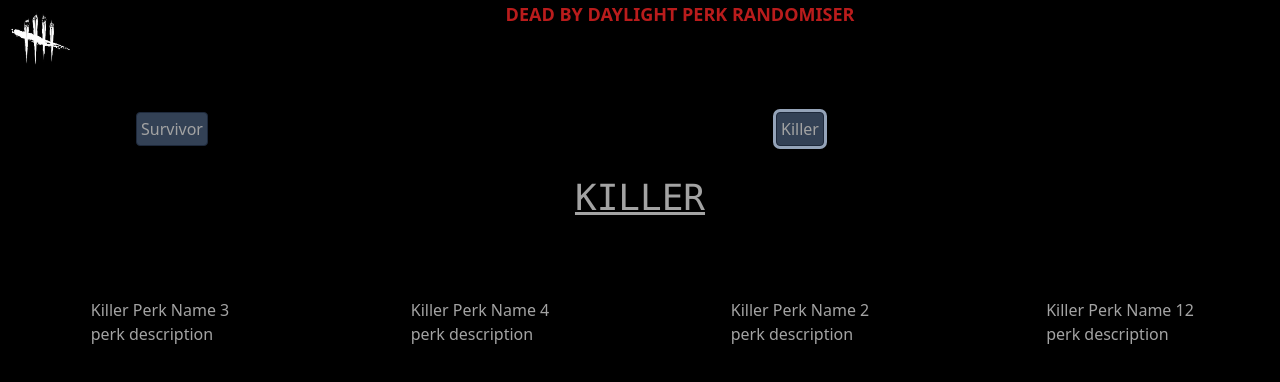
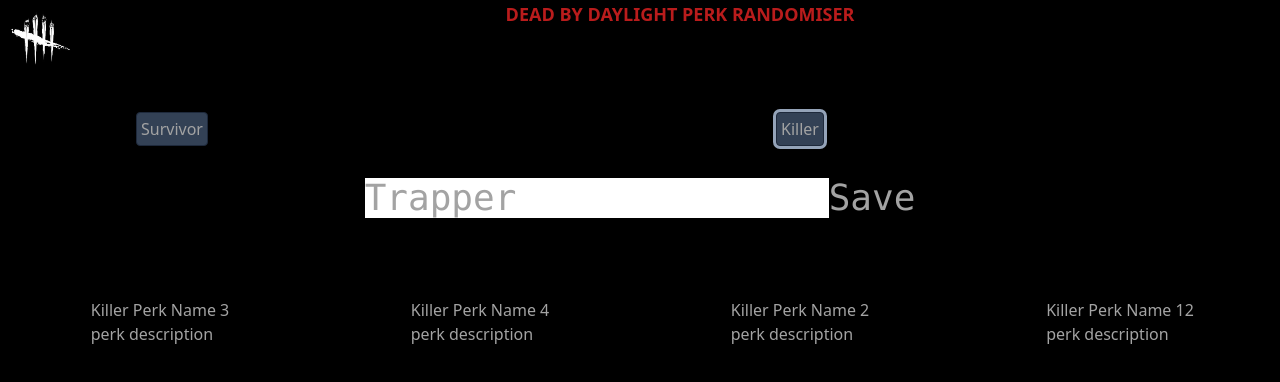
Before and after one commit to MutlucanOzcan/proje, a React (Vite) app: page / in a window 1280 px wide. Both pictures are taken after a click on the button "Killer". Shown: the top 382 px of the page. Built offline with nearby package versions, Linux system fonts and the light colour scheme.

Commit message:
added some input area's for selected killer

```diff
--- a/src/App.jsx
+++ b/src/App.jsx
@@ -6,7 +6,7 @@ export default function App() {
     <>
       <Header />
       <main>
-        <Roles />
+        <Roles name='Trapper' />
       </main>
     </>
   );
--- a/src/components/Header.jsx
+++ b/src/components/Header.jsx
@@ -1,9 +1,13 @@
-import LOGO from "../Public/dbd-logo.png";
+//import LOGO from "../Public/dbd-logo.png";
 
 export default function Header() {
   return (
     <header class="flex h-20">
-      <img src={LOGO} alt="dead by daylight logo" class="h-16 w-16 m-2" />
+      <img
+        src="dbd-logo.png"
+        alt="dead by daylight logo"
+        class="h-16 w-16 m-2"
+      />
       <h2 class="text-lg font-bold flex-grow text-center text-red-700">
         DEAD BY DAYLIGHT PERK RANDOMISER
       </h2>
--- a/src/components/RandomPerks.jsx
+++ /dev/null
@@ -1,25 +0,0 @@
-export default function Roles() {
-    const [selectedRole, setSelectedRole] = useState(
-      "Which role random perks do you want. Please select above. "
-    );
-
-    function handleSelect(selectedButton) {
-      // selectedButton => survivor , killer
-      setSelectedRole(selectedButton);
-      console.log(selectedRole);
-    }
-
-    return (
-      <div>
-        <ul className="grid grid-cols-2 justify-items-center">
-          <RoleButtons onSelect={() => handleSelect("survivor")}>
-            Survivor
-          </RoleButtons>
-          <RoleButtons onSelect={() => handleSelect("killer")}>
-            Killer
-          </RoleButtons>
-        </ul>
-        {selectedRole}
-      </div>
-    );
-  }
--- a/src/components/RoleButtons.jsx
+++ b/src/components/RoleButtons.jsx
@@ -1,12 +1,10 @@
 const buttonDesign =
   "border rounded border-slate-800 p-1 bg-slate-700 hover:bg-slate-400 hover:text-black focus:ring focus:ring-slate-400";
 
-export default function RoleButtons({ children, onSelect }) {
-
-
+export default function RoleButtons({ children, ...props }) {
   return (
     <li className="w-96 m-4 py-4 px-2">
-      <button className={buttonDesign} onClick={onSelect}>
+      <button className={buttonDesign} {...props}>
         {children}
       </button>
     </li>
--- a/src/components/Roles.jsx
+++ b/src/components/Roles.jsx
@@ -3,9 +3,11 @@ import RoleButtons from "./RoleButtons";
 import { SURVIVOR_PERKS } from "../surv-database.js";
 import { KILLER_PERKS } from "../killer-database.js";
 
-export default function Roles() {
+export default function Roles({ name }) {
   const [selectedRole, setSelectedRole] = useState("Please select a role.");
   const [selectedPerks, setSelectedPerks] = useState([]);
+  const [killerButtonClicked, setKillerButtonClicked] = useState(false);
+  const [killerName, setKillerName] = useState(name);
 
   function handleSelect(selectedButton) {
     setSelectedRole(selectedButton);
@@ -15,18 +17,52 @@ export default function Roles() {
     setSelectedPerks(selectedPerks);
   }
 
+  function handleKillerButtonClick() {
+    setKillerButtonClicked((editing) => !editing);
+  }
+
+  function handleKillerNameChange(event) {
+    //console.log(event);
+    setKillerName(event.target.value);
+  }
+
+  let killer = (
+    <h2 className="text-center underline uppercase font-mono text-4xl ">
+      {killerName}
+    </h2>
+  );
+
+  if (killerButtonClicked) {
+    killer = (
+      <div>
+        <input
+          type="text"
+          required
+          value={killerName}
+          onChange={handleKillerNameChange}
+        ></input>
+        <button onClick={() => handleKillerButtonClick()}>Save</button>
+      </div>
+    );
+  }
+
   return (
     <div>
       <ul className="grid grid-cols-2 justify-items-center">
-        <RoleButtons onSelect={() => handleSelect("survivor")}>
+        <RoleButtons onClick={() => handleSelect("survivor")}>
           Survivor
         </RoleButtons>
-        <RoleButtons onSelect={() => handleSelect("killer")}>
+        <RoleButtons
+          onClick={() => {
+            handleSelect("killer");
+            handleKillerButtonClick();
+          }}
+        >
           Killer
         </RoleButtons>
       </ul>
       <h2 className="text-center underline uppercase font-mono text-4xl ">
-        {selectedRole}
+        {selectedRole === "survivor" ? selectedRole : killer}
       </h2>
       <ul className="grid grid-cols-4 justify-items-center py-20">
         {selectedPerks.map((perk) => (
```
Also changed, not shown: Public/dbd-logo.png (renamed from src/Public/dbd-logo.png).
